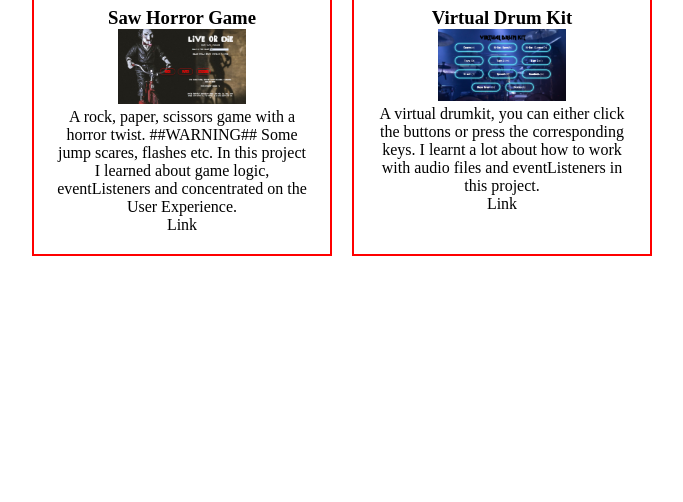
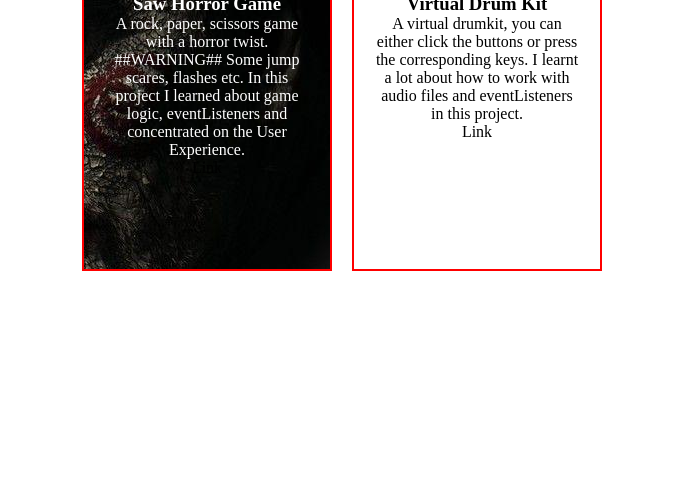
Before and after one commit to paulg44/javascript-project-bundle, a plain HTML site: page index.html in a window 1280 px wide. Shown: the part 298-800 px from the top of the page, without its empty margins (288-971 px from the left). Drawn offline with Linux system fonts and the light colour scheme.

Commit message:
playing around with card background/styles

```diff
--- a/homepage.css
+++ b/homepage.css
@@ -8,7 +8,8 @@
 
 /* Individual projects */
 .project {
-  width: 300px;
+  width: 250px;
+  height: 300px;
   text-align: center;
   border: 2px solid red;
   padding: 20px;
@@ -17,3 +18,8 @@
 .project-img {
   width: 50%;
 }
+
+.saw-project {
+  background: url("IMG/saw_win.jpg") no-repeat center;
+  color: var(--white);
+}
--- a/index.html
+++ b/index.html
@@ -12,7 +12,7 @@
     <div class="projects">
       <div class="saw-project project">
         <h3 class="project-title">Saw Horror Game</h3>
-        <img class="project-img" src="./IMG/saw-img.jpg" alt="saw preview" />
+
         <p class="project-desc">
           A rock, paper, scissors game with a horror twist. ##WARNING## Some
           jump scares, flashes etc. In this project I learned about game logic,
@@ -22,11 +22,7 @@
       </div>
       <div class="drumkit-project project">
         <h3 class="project-title">Virtual Drum Kit</h3>
-        <img
-          class="project-img"
-          src="./IMG/drumkit_img.jpg"
-          alt="drum kit preview"
-        />
+
         <p class="project-desc">
           A virtual drumkit, you can either click the buttons or press the
           corresponding keys. I learnt a lot about how to work with audio files
--- a/utilities.css
+++ b/utilities.css
@@ -1,4 +1,8 @@
 /* CSS file for utilities on all pages and projects */
+:root {
+  --black: #000;
+  --white: #fff;
+}
 
 * {
   box-sizing: border-box;
```
